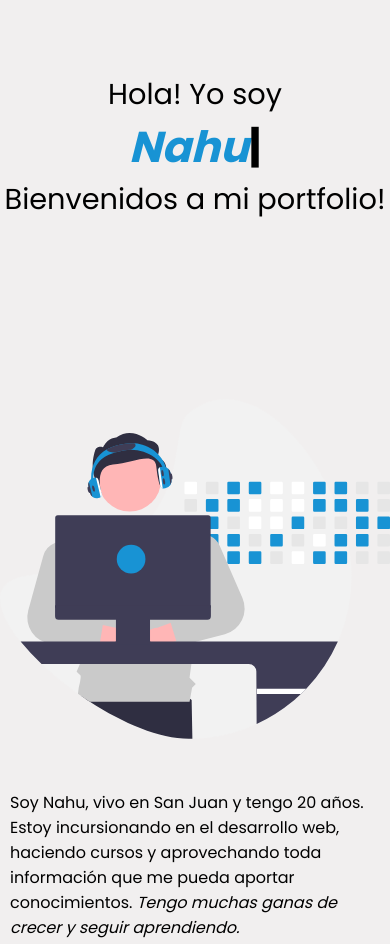
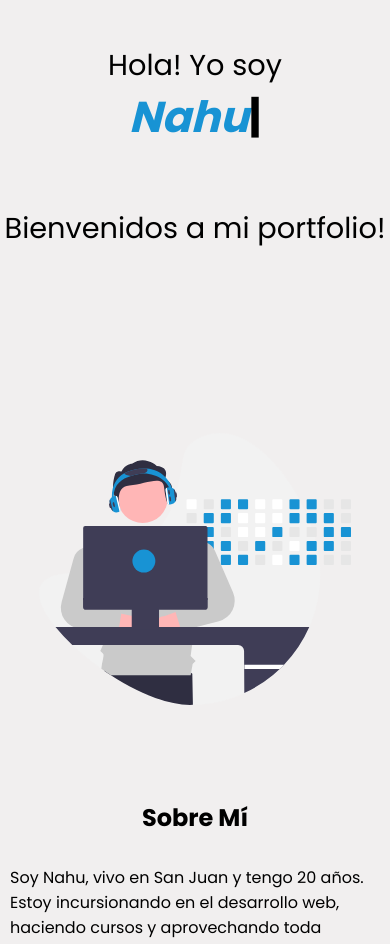
Before and after one commit to Nahuel125/portfolio, a plain HTML site: page index.html in a window 390 px wide. Shown: the part 64-1008 px from the top of the page. Drawn offline with nearby package versions, Linux system fonts and the light colour scheme.

Commit message:
Mejora de version mobile

```diff
--- a/index.html
+++ b/index.html
@@ -25,7 +25,9 @@
         <section class="introduction">
             <div class="introductionText">
                 <p>Hola! Yo soy</p>
-                <h1><span class="typed"></span></h1>
+                <div class="textAnimatedContainer">
+                    <h1><span class="typed"></span></h1>
+                </div>
                 <p>Bienvenidos a mi portfolio!</p>
             </div>
             <div class="introductionImage">
@@ -38,6 +40,7 @@
                     <img src="images/perfil.jpeg" alt="">
                 </div>
                 <div class="aboutMeText">
+                    <h2>Sobre Mí</h2>
                     <p>Soy Nahu, vivo en San Juan y tengo 20 años. Estoy incursionando en el desarrollo web, haciendo cursos y aprovechando toda información que me pueda aportar conocimientos.<i> Tengo muchas ganas de crecer y seguir aprendiendo.</p>
                     <p><b>Skills:</b></p>
                     <div class="skillsImg">
--- a/style.css
+++ b/style.css
@@ -109,12 +109,18 @@ img {
     margin: -30px 0px;
 }
 
+.textAnimatedContainer {
+    width: 100%;
+    height: 15%;
+}
+
 .textAnimated {
     color: var(--color-principal);
 }
 
 .introductionImage {
     height: 50%;
+    width: 80%;
 }
 
 /* ESTILOS ABOUT ME SECTION */
```
